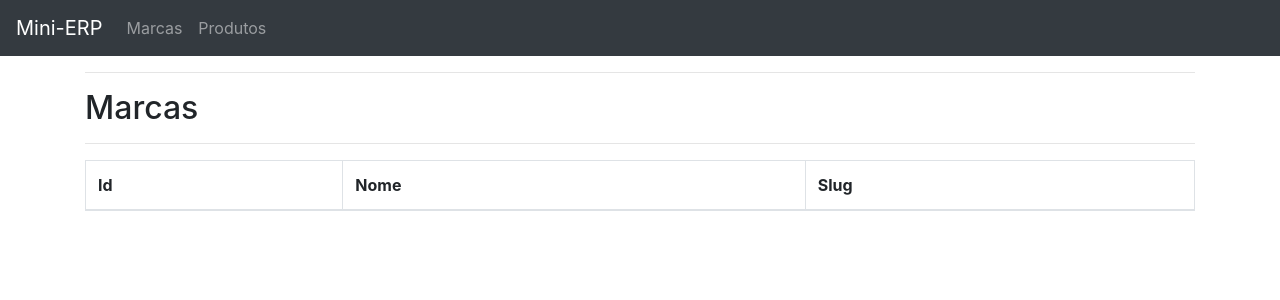
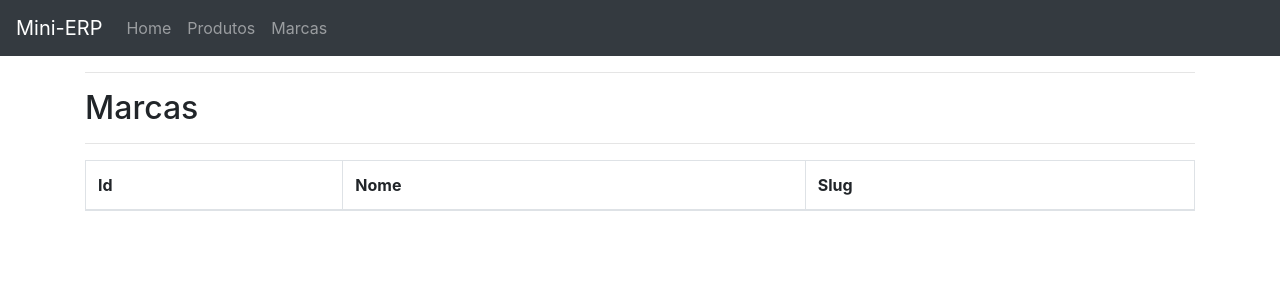
Before and after one commit to Fabiolandin/Sistema_erp, a Node server app: page /marcas in a window 1280 px wide. Shown: the top 300 px of the page. Run offline with Node 20, Linux system fonts and the light colour scheme; data that the repository does not hold is empty; some libraries are stand-ins or nearby versions.

Commit message:
Separando navegação de Admin e usuario normal

```diff
--- a/views/marcas.ejs
+++ b/views/marcas.ejs
@@ -1,5 +1,5 @@
 <%- include('partials/header.ejs') %>
-<%- include('partials/navbar.ejs') %>
+<%- include('partials/homenavbar.ejs') %>
 <div class="container">
     <hr>
     <h2>Marcas</h2>
--- a/views/partials/homenavbar.ejs
+++ b/views/partials/homenavbar.ejs
@@ -7,5 +7,11 @@
       <li class="nav-item">
         <a class="nav-link" href="/">Home</a>
       </li>
+      <li class="nav-item">
+        <a class="nav-link" href="/produtos">Produtos</a>
+      </li>
+      <li class="nav-item">
+        <a class="nav-link" href="/marcas">Marcas</a>
+      </li>
     </ul>
   </nav>
--- a/views/produtos.ejs
+++ b/views/produtos.ejs
@@ -1,5 +1,5 @@
 <%- include('partials/header.ejs') %>
-<%- include('partials/navbar.ejs') %>
+<%- include('partials/homenavbar.ejs') %>
 <div class="container">
     <hr>
     <h2>Produtos</h2>
```
